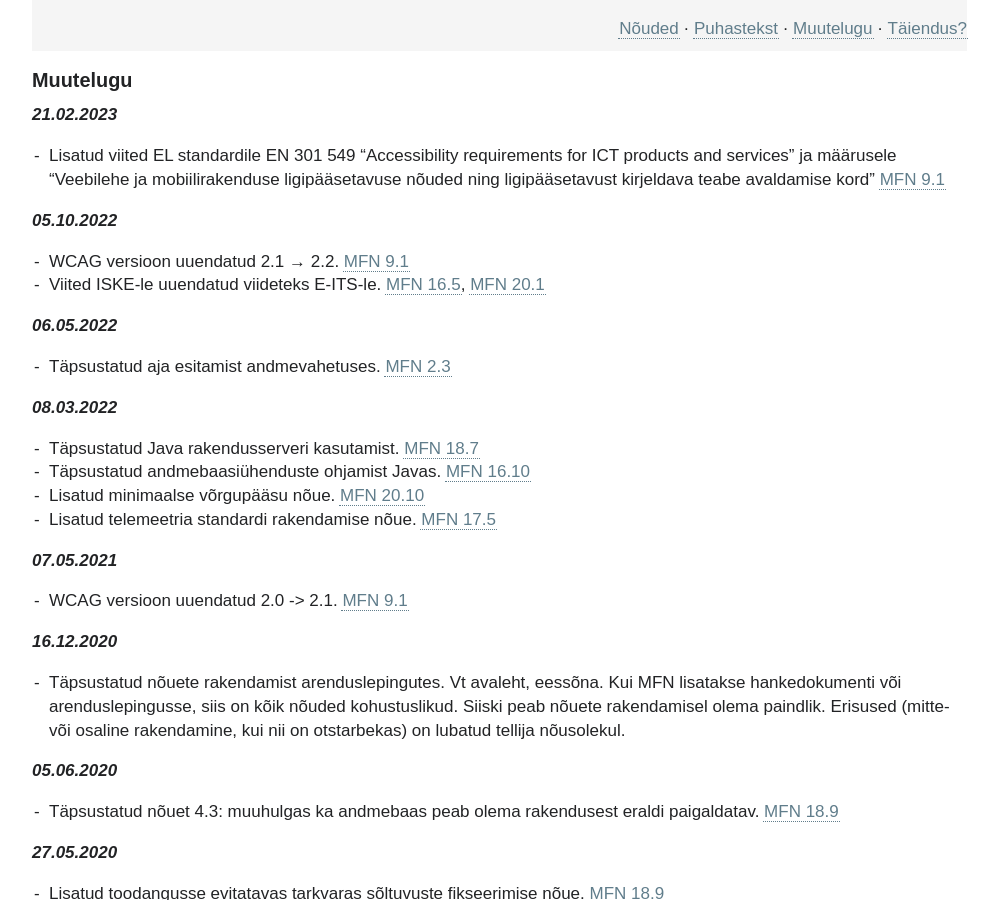
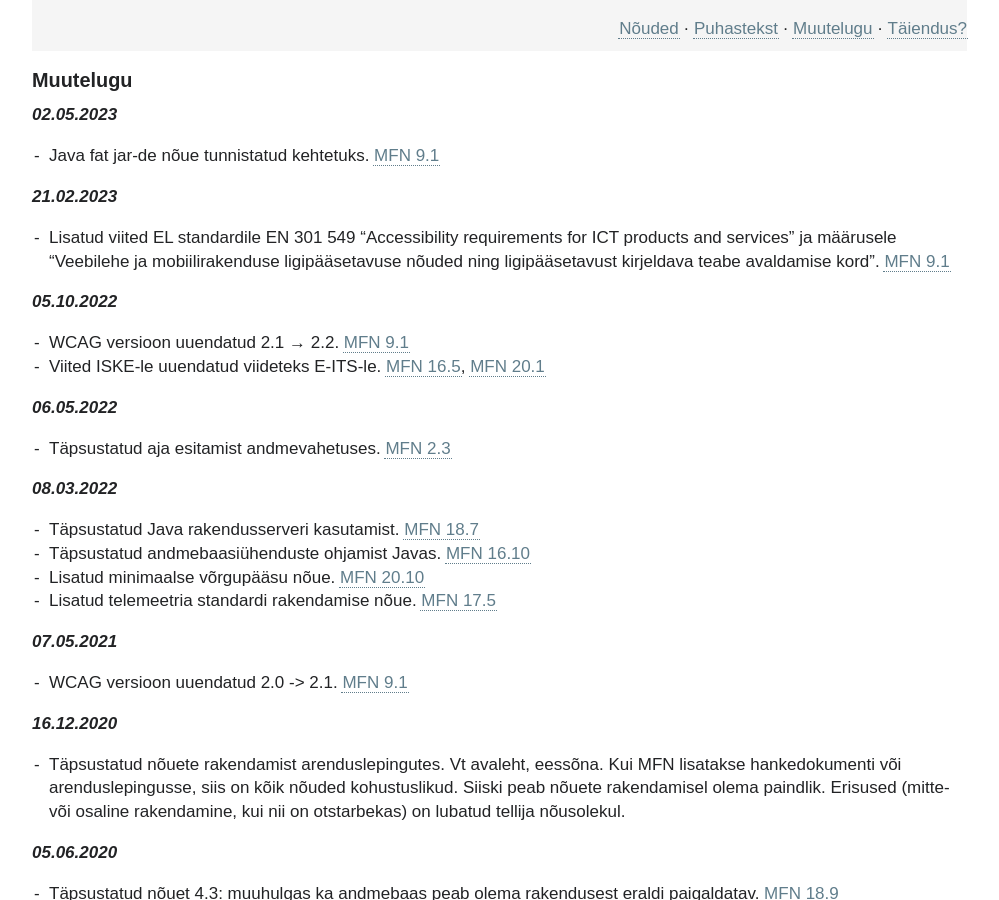
Before and after one commit to e-gov/MFN, a Jekyll site: the page built from Muutelugu.md, in a window 1280 px wide and 900 px high. Shown: the whole window, without its empty margins (0-999 px from the left). Built offline with Jekyll 4.4.1, drawn with Linux system fonts in a browser that asks for light colours; our own code applies the rules of GitHub Pages for plain Markdown files.

Commit message:
MFN #18.6 (Fat jar) kehtetu

```diff
--- a/Muutelugu.md
+++ b/Muutelugu.md
@@ -3,9 +3,13 @@ permalink: Muutelugu
 ---
 
 ## Muutelugu
+___02\.05.2023___
+
+- Java fat jar-de nõue tunnistatud kehtetuks.  [MFN 9.1](https://e-gov.github.io/MFN/#18.6)
+
 ___21\.02.2023___
 
-- Lisatud viited EL standardile EN 301 549 "Accessibility requirements for ICT products and services" ja määrusele "Veebilehe ja mobiilirakenduse ligipääsetavuse nõuded ning ligipääsetavust kirjeldava teabe avaldamise kord"  [MFN 9.1](https://e-gov.github.io/MFN/#9.1)
+- Lisatud viited EL standardile EN 301 549 "Accessibility requirements for ICT products and services" ja määrusele "Veebilehe ja mobiilirakenduse ligipääsetavuse nõuded ning ligipääsetavust kirjeldava teabe avaldamise kord". [MFN 9.1](https://e-gov.github.io/MFN/#9.1)
 
 ___05\.10.2022___
 
--- a/_data/Nouded.yml
+++ b/_data/Nouded.yml
@@ -248,7 +248,7 @@
       son: 'Lähtekoodi kompileerimine peab olema teostatav ka välisvõrguühenduse puudumise korral. Selle nõude täitmise võimaldamiseks on RIAs kasutusel sisemised tarkvarakomponentide repod.'
       sel: 'Vt täpsemalt sisenõuete dokumendist.'
     - nr: 6
-      son: 'Fat jar-id ei sobi (Java rakendustes).'
+      son: '(kehtetu)'
       sel: ''
     - nr: 7
       son: 'Java rakenduse tööks vajalikud teegid peavad olema rakenduse osa. Kui Java rakenduse käitamiseks on kasutatud mõnd rakendusserverit (näiteks Tomcat), siis võivad selle tööks vajalikud üldteegid olla rakendusserveri lib kaustas.'
```
